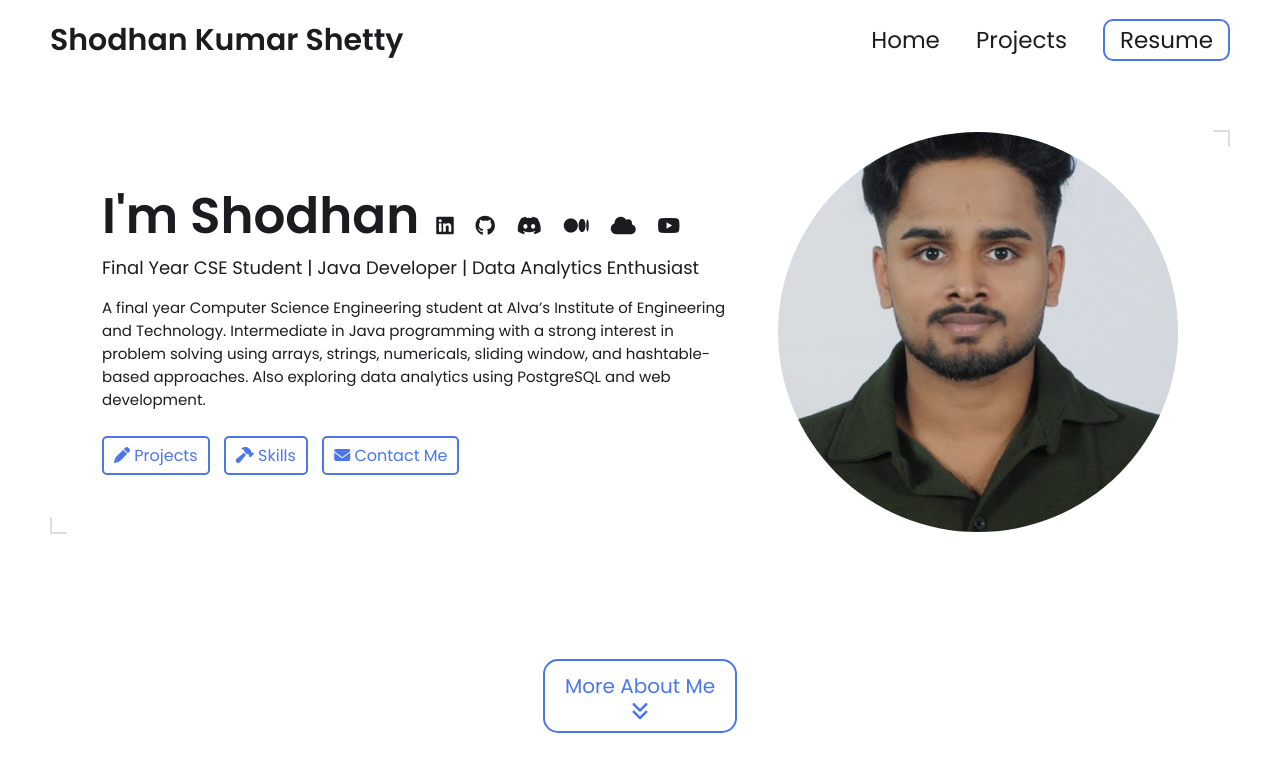
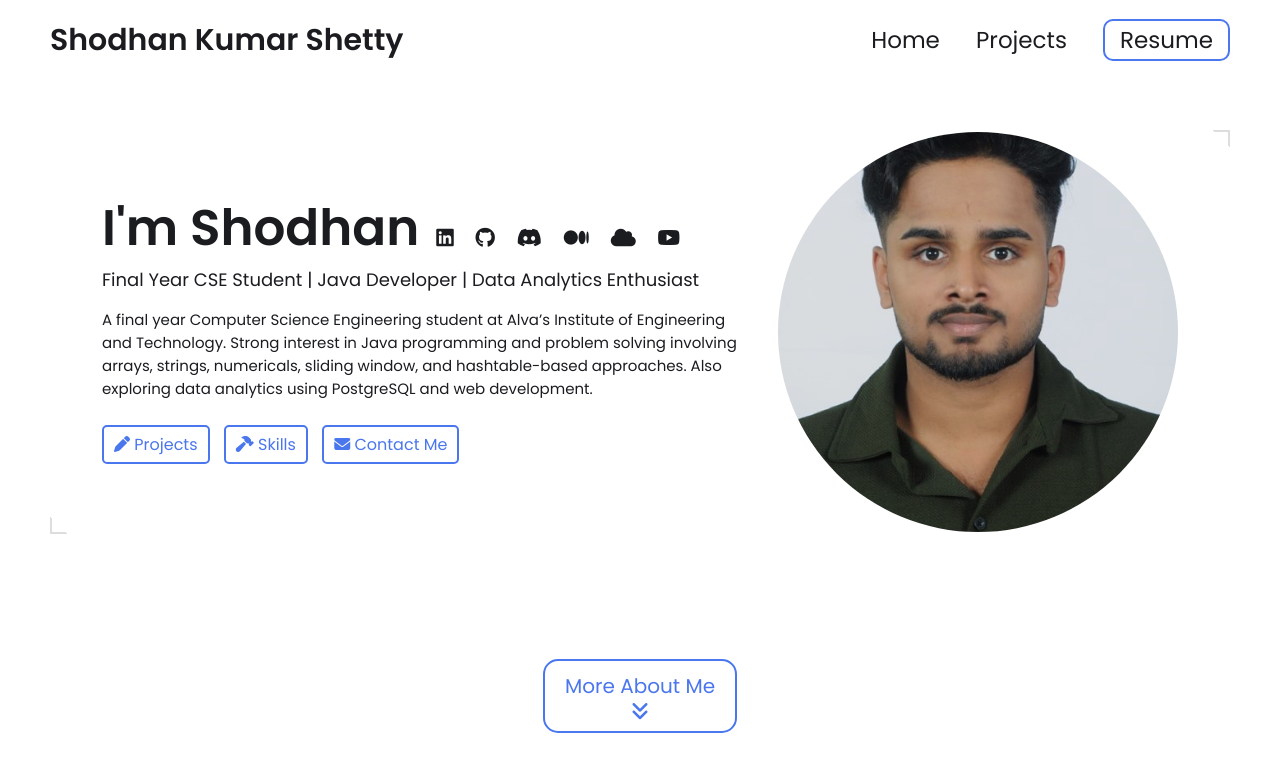
Before and after one commit to shodhanshetty12/shodhanshetty12.github.io, a Jekyll site: the page built from index.html, in a window 1280 px wide and 900 px high. Shown: the top 772 px of the window. Built offline with Jekyll 4.4.1, drawn with Linux system fonts in a browser that asks for light colours; some of the changed text lies outside the part shown.

Commit message:
_config.yml

```diff
--- a/_config.yml
+++ b/_config.yml
@@ -1,4 +1,5 @@
 # Welcome to Jekyll!
+# This config file is meant for settings that affect your whole blog
 
 # Main Page Setup
 title: Shodhan Kumar Shetty's Portfolio
@@ -7,73 +8,66 @@ title: Shodhan Kumar Shetty's Portfolio
 name: Shodhan Kumar Shetty
 headline: Final Year CSE Student | Java Developer | Data Analytics Enthusiast
 description: >-
-  A final year Computer Science Engineering student at Alva’s Institute of Engineering and Technology. Intermediate in Java programming with a strong interest in problem solving using arrays, strings, numericals, sliding window, and hashtable-based approaches. Also exploring data analytics using PostgreSQL and web development.
+  A final year Computer Science Engineering student at Alva’s Institute of Engineering and Technology.
+  Strong interest in Java programming and problem solving involving arrays, strings, numericals, sliding window,
+  and hashtable-based approaches. Also exploring data analytics using PostgreSQL and web development.
 
 profile_image: ./assets/images/profile-image/pfp.jpg
 
-# Link your resume
 resume-url: https://drive.google.com/file/d/13Z3duVzh-gguPU5r03oJVEE6rV9rd3DS/view?usp=sharing
 
-# Set up external links
+# External links
 external-links:
   linkedin: shodhan-kumar-shetty-182568252
   github: shodhanshetty12
   leetcode: CtrlAltConquer
   codechef: shodhanshetty
   hackerank: 4AL22CS150
+  youtube: shodhanshetty12
   medium: shodhankumarshetty963
-  youtube: shodhanshetty12
-  discord: 1394703412943126540/1394703413555499201
+  discord: channels/1394703412943126540/1394703413555499201
   bluesky: shodhankumarshetty.bsky.social
 
 # Skills Section
 skills:
   - category: Programming Languages
     tools:
-      - Java
-      - Python
-      - C
-      - C++
-  - category: Web Development
-    tools:
-      - HTML
-      - CSS
-      - JavaScript
-      - React.js
-      - VS Code
+    - Java
+    - Python
+    - C
+    - C++
   - category: Data Analytics & Databases
     tools:
-      - SQL
-      - MySQL
-      - PostgreSQL
-      - Excel
-      - Pandas
-  - category: Tools & Environments
+    - PostgreSQL
+    - MySQL
+    - Pandas
+    - Excel
+  - category: Web & Software Development
     tools:
-      - Eclipse IDE
-      - Jupyter Notebook
-      - TeXworks (LaTeX)
-      - CAD Tools
-  - category: Cloud Platforms
+    - React.js
+    - Jupyter Notebook
+    - Eclipse IDE
+    - VS Code
+  - category: Documentation & CAD Tools
     tools:
-      - Google Cloud
-      - AWS
-  - category: Competitive Programming & Learning Platforms
+    - TeXworks
+    - Solid Edge CAD
+  - category: Cloud & Platforms
     tools:
-      - HackerRank
-      - CodeChef
-      - LeetCode
-      - GeeksforGeeks
-  - category: Certification Platforms
-    tools:
-      - Coursera
-      - Udemy
-      - Infosys Springboard
+    - AWS
+    - Google Cloud
+    - HackerRank
+    - LeetCode
+    - CodeChef
+    - GeeksforGeeks
+    - Coursera
+    - Udemy
+    - Infosys Springboard
 
 # Contact Form Setup
 formspree-key: https://formspree.io/f/{8-digit key}
 
-# Theme Colors (unchanged)
+# Theme Colors
 colors:
   text: "#1a1c20"
   border: "#ddd"
@@ -82,41 +76,7 @@ colors:
   background: "#ffffff"
   light_background: "#f3f5fb"
 
-basic theme:
-  text: "#1a1c20"
-  border: "#ddd"
-  link: "#4a76ee"
-  highlight: "#0c0cf2"
-  background: "#ffffff"
-  light_background: "#f3f5fb"
-
-mint theme:
-  text: "#2c3333"
-  border: "#e0f2ef"
-  link: "#40b3a2"
-  highlight: "#2a9d8f"
-  background: "#f7fbfa"
-  light_background: "#f0f9f7"
-
-lemon theme:
-  text: "#2d2926"
-  border: "#f7f3e3"
-  link: "#ffc94d"
-  highlight: "#ffb800"
-  background: "#fffdf5"
-  light_background: "#fff9e6"
-
-pink theme:
-  text: "#2d2d2d"
-  border: "#f8e2e2"
-  link: "#ff8fa3"
-  highlight: "#ff4d6d"
-  background: "#fff8f8"
-  light_background: "#fff5f6"
-
-#########################################################################################################
 # Build settings
-
 collections:
   projects:
     output: true
```
